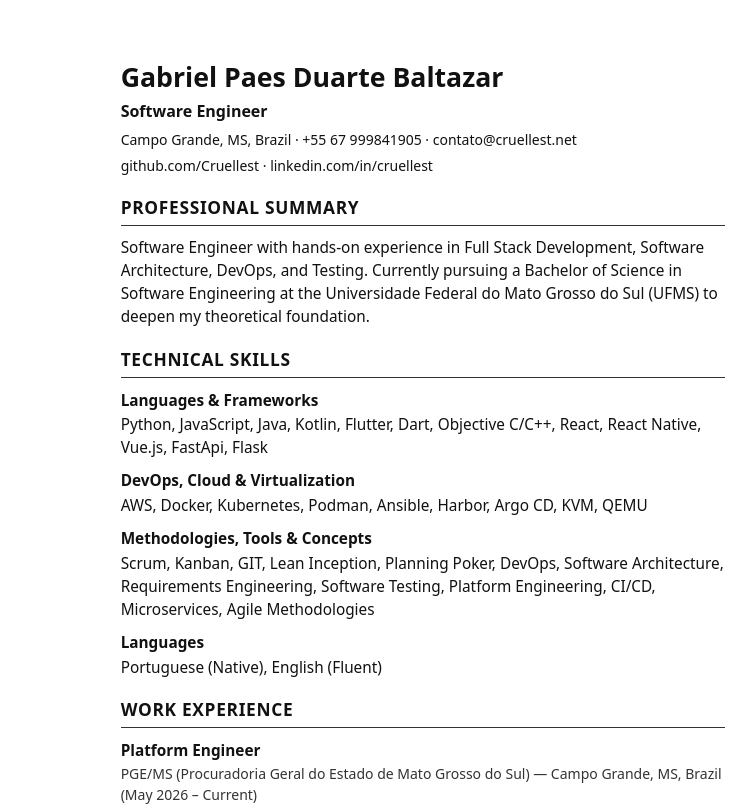
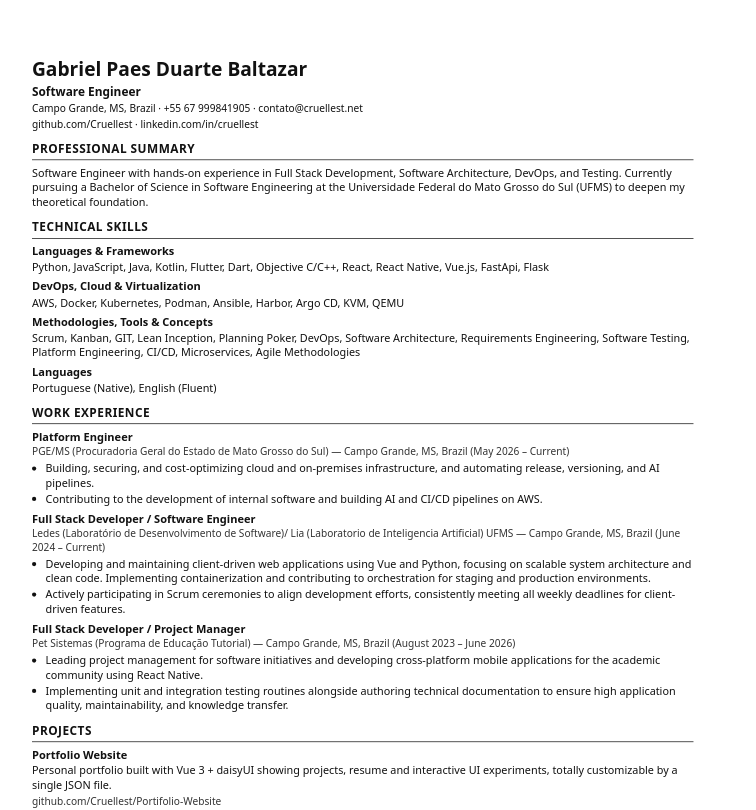
Before and after one commit to Cruellest/Portifolio-Website, a Vue app: page /resume-ats in a window 1280 px wide. Shown: the top 810 px of the page, without its empty margins (217-973 px from the left). Built offline with nearby package versions, Linux system fonts and the light colour scheme.

Commit message:
fix: linter and atr bigger than one page

```diff
--- a/src/data/translated_data/data-portuguese.json
+++ b/src/data/translated_data/data-portuguese.json
@@ -38,7 +38,7 @@
     {
       "category": "DevOps, Nuvem & Virtualização",
       "skill_list": [
-        {"name": "AWS", "level": "primary" },
+        { "name": "AWS", "level": "primary" },
         { "name": "Docker", "level": "primary" },
         { "name": "Kubernetes", "level": "primary" },
         { "name": "Podman", "level": "secondary" },
--- a/src/pages/ats-resume.vue
+++ b/src/pages/ats-resume.vue
@@ -18,7 +18,7 @@
       ATS-friendly layout: single column, semantic headings, plain text,
       no photo, no icons, no tables — optimized for automated resume parsers.
     -->
-    <article class="ats-resume">
+    <article ref="resumeContent" class="ats-resume">
       <header>
         <h1>{{ personal.fullName }}</h1>
         <p class="ats-title">{{ personal.title }}</p>
@@ -80,7 +80,7 @@
 </template>
 
 <script setup lang="ts">
-import { computed, nextTick, onMounted } from 'vue'
+import { computed, nextTick, onMounted, ref } from 'vue'
 import { usePrintFlow } from '../composables/usePrintFlow'
 import { usePortfolioStore } from '../stores/portfolio'
 import { displayUrl } from '../utils/url'
@@ -95,9 +95,48 @@ const linkedinDisplay = computed(() => displayUrl(personal.value.linkedin))
 
 const { overlayVisible, triggerPrint } = usePrintFlow()
 
+const resumeContent = ref<HTMLElement | null>(null)
+
+// A4 content area (210x297mm minus the 15mm @page margin)
+const MM_TO_PX = 3.7795
+const A4_CONTENT_WIDTH_MM = 180
+const A4_CONTENT_HEIGHT_PX = 267 * MM_TO_PX
+
+/**
+ * Scales the resume down so it always prints on a single A4 page.
+ *
+ * The article is laid out wider than the page (180mm / scale) so that scaling
+ * it back down lands exactly on the page width. Widening reflows the text and
+ * changes its height, so the scale is solved by iteration instead of a single
+ * division. The layout height is then pinned to one page: `transform` only
+ * affects painting, and the printer paginates on the layout box.
+ */
+const fitToPage = () => {
+  const el = resumeContent.value
+  if (!el) return
+  el.style.transform = ''
+  el.style.width = ''
+  el.style.height = ''
+
+  let scale = 1
+  for (let pass = 0; pass < 5; pass++) {
+    el.style.width = `${A4_CONTENT_WIDTH_MM / scale}mm`
+    const next = Math.min(1, A4_CONTENT_HEIGHT_PX / el.scrollHeight)
+    if (Math.abs(next - scale) < 0.002) break
+    scale = next
+  }
+
+  if (scale < 1) {
+    el.style.transform = `scale(${scale})`
+    el.style.height = `${Math.floor(A4_CONTENT_HEIGHT_PX)}px`
+  } else {
+    el.style.width = ''
+  }
+}
+
 onMounted(async () => {
   await nextTick()
-  await triggerPrint()
+  await triggerPrint(fitToPage)
 })
 </script>
 
@@ -105,12 +144,20 @@ onMounted(async () => {
 .ats-page {
   min-height: 100dvh;
   background: white;
+  padding: 15mm 0;
+  /* The article is laid out wider than the page before being scaled down */
+  overflow-x: auto;
 }
 
+/*
+ * Same 180mm content width on screen and on paper, so the fit-to-page
+ * measurement taken on screen matches what the printer lays out.
+ */
 .ats-resume {
-  max-width: 180mm;
+  width: 180mm;
   margin: 0 auto;
-  padding: 15mm 10mm;
+  padding: 0;
+  transform-origin: top left;
   font-family:
     'Inter Variable',
     ui-sans-serif,
@@ -119,74 +166,74 @@ onMounted(async () => {
     'Segoe UI',
     Roboto,
     sans-serif;
-  font-size: 11.5pt;
-  line-height: 1.5;
+  font-size: 9.6pt;
+  line-height: 1.34;
   color: #111;
   background: white;
 }
 
 .ats-resume h1 {
-  font-size: 20pt;
+  font-size: 17pt;
   font-weight: 700;
-  margin: 0 0 2pt;
+  margin: 0 0 1pt;
 }
 
 .ats-title {
-  font-size: 12pt;
+  font-size: 10.5pt;
   font-weight: 600;
-  margin: 0 0 6pt;
+  margin: 0 0 4pt;
 }
 
 .ats-contact {
-  font-size: 10.5pt;
-  margin: 0 0 2pt;
+  font-size: 9pt;
+  margin: 0 0 1pt;
 }
 
 .ats-resume section {
-  margin-top: 14pt;
+  margin-top: 9pt;
 }
 
 .ats-resume h2 {
-  font-size: 13pt;
+  font-size: 10.5pt;
   font-weight: 700;
   text-transform: uppercase;
   letter-spacing: 0.04em;
   border-bottom: 1px solid #333;
-  padding-bottom: 3pt;
-  margin: 0 0 8pt;
+  padding-bottom: 2pt;
+  margin: 0 0 5pt;
   break-after: avoid;
 }
 
 .ats-resume h3 {
-  font-size: 11.5pt;
+  font-size: 9.8pt;
   font-weight: 700;
-  margin: 0 0 1pt;
+  margin: 0 0 0.5pt;
   break-after: avoid;
 }
 
 .ats-resume p {
-  margin: 0 0 4pt;
+  margin: 0 0 2pt;
 }
 
 .ats-entry,
 .ats-skill-category {
-  margin-bottom: 8pt;
+  margin-bottom: 5pt;
   break-inside: avoid;
 }
 
 .ats-entry-meta {
-  font-size: 10.5pt;
+  font-size: 9pt;
   color: #333;
 }
 
 .ats-resume ul {
-  margin: 2pt 0 0 14pt;
+  margin: 1pt 0 0 12pt;
   padding: 0;
   list-style: disc outside;
 }
 
 .ats-resume li {
-  margin-bottom: 3pt;
+  margin-bottom: 1.5pt;
 }
 
 @media print {
@@ -199,10 +246,12 @@ onMounted(async () => {
 
   .ats-page {
     background: white !important;
+    padding: 0 !important;
+    overflow: hidden !important;
   }
 
   .ats-resume {
-    max-width: none;
+    margin: 0 !important;
     padding: 0;
   }
 
```
